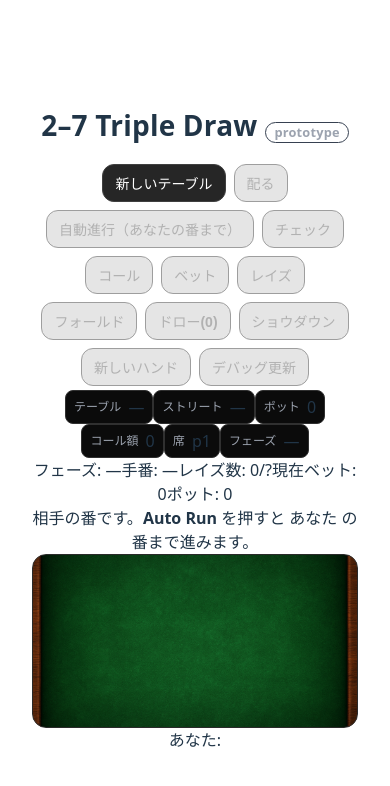
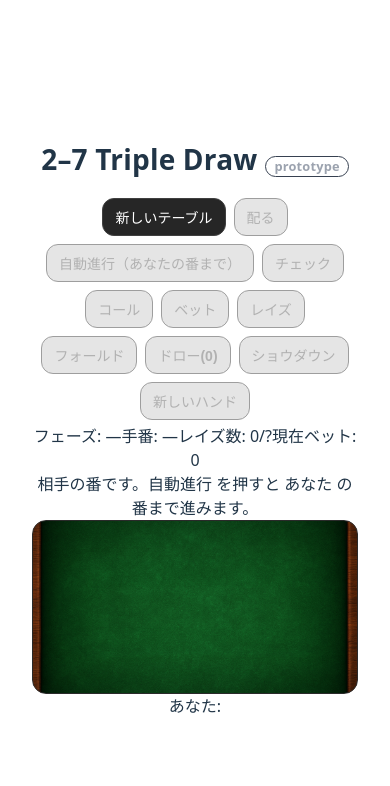
Before and after one commit to geen-sys/273drow, a React (Vite) app in the folder poker-client/: page / in a window 390 px wide. Shown: the top 786 px of the page. Built offline with nearby package versions, Linux system fonts and the light colour scheme.

Commit message:
iphoneで確認できるように修正

```diff
--- a/poker-client/src/App.tsx
+++ b/poker-client/src/App.tsx
@@ -6,7 +6,7 @@ import { useState } from "react";
 // ▼ サーバの場所（Viteの開発プロキシを使うなら "" にして相対パスで叩く）
 //   vite.config.ts 例:
 //   server: { proxy: { "/d27": { target: "http://localhost:8787", changeOrigin: true } } }
-const API_BASE = "http://localhost:8787"; // or "" (proxy)
+const API_BASE = ""; // or "" (proxy)
 const DEV = import.meta.env.DEV;
 
 type Card =
@@ -260,7 +260,7 @@ async function onAutoRun() {
 
         <button className="btn" onClick={onShowdown} disabled={!tableId || loading}>ショウダウン</button>
         <button className="btn" onClick={onNewHand} disabled={!tableId || loading}>新しいハンド</button>
-        <button className="btn" onClick={refreshDebug} disabled={!tableId || loading}>デバッグ更新</button>
+        {/* <button className="btn" onClick={refreshDebug} disabled={!tableId || loading}>デバッグ更新</button> */}
       </div>
 
       {err && (
@@ -272,9 +272,10 @@ async function onAutoRun() {
 
       {/* Table + Hand */}
       <div className="w-full max-w-6xl grid gap-4">
+
         <div className="bg-neutral-900/60 rounded-2xl p-4 border border-neutral-800">
           {/* 横並びのサマリー（モバイルは自動折返し） */}
-          {DEV && (
+          {/* {DEV && (
           <div className="mt-1 flex flex-wrap items-center gap-2 text-sm">
             <div className="stat"><span className="stat-k">テーブル</span><span className="stat-v font-mono">{tableId || "—"}</span></div>
             <div className="stat"><span className="stat-k">ストリート</span><span className="stat-v font-mono">{state?.street ?? "—"}</span></div>
@@ -283,7 +284,7 @@ async function onAutoRun() {
             <div className="stat"><span className="stat-k">席</span><span className="stat-v font-mono">{state?.heroSeatId ?? "p1"}</span></div>
             <div className="stat"><span className="stat-k">フェーズ</span><span className="stat-v font-mono">{debug?.mode ?? "—"}</span></div>
           </div>
-          )}
+          )} */}
 
 
           {/* 状況ガイド（ショウダウン優先） */}
@@ -293,7 +294,7 @@ async function onAutoRun() {
               <span className="mr-2">手番: <span className="font-mono">{debug?.currentSeat ?? "—"}</span></span>
               <span className="mr-2">レイズ数: <span className="font-mono">{debug?.raises ?? 0}/{debug?.cap ?? "?"}</span></span>
               <span className="mr-2">現在ベット: <span className="font-mono">{debug?.currentBet ?? 0}</span></span>
-              <span className="mr-2">ポット: <span className="font-mono">{state?.pot ?? 0}</span></span>
+              {/* <span className="mr-2">ポット: <span className="font-mono">{state?.pot ?? 0}</span></span> */}
             </div>
 
             <div className="text-sm mt-2">
@@ -325,7 +326,7 @@ async function onAutoRun() {
               ) : (
                 // 相手の番の案内（※ショウダウン時はここに来ない）
                 <span className="text-neutral-300">
-                  相手の番です。<b>Auto Run</b> を押すと あなた の番まで進みます。
+                  相手の番です。<b>自動進行</b> を押すと あなた の番まで進みます。
                 </span>
               )}
             </div>
--- a/poker-client/vite.config.ts
+++ b/poker-client/vite.config.ts
@@ -42,7 +42,16 @@ export default defineConfig({
     })
   ],
   server: {
-    // 既に設定済みならそのまま。PWA自体とは独立です
-    proxy: { "/d27": { target: "http://localhost:8787", changeOrigin: true } }
-  }
+    host: true,              // ← LAN公開
+    port: 5173,
+    proxy: {
+      // /d27 はバックエンドへ転送（ViteがMac上で動くので targetはlocalhostでOK）
+      "/d27": {
+        target: "http://localhost:8787",
+        changeOrigin: true,
+        // 必要なら：ヘッダ調整
+        // configure: (proxy) => { proxy.on('proxyReq', ...); }
+      },
+    },
+  },
 });
```
